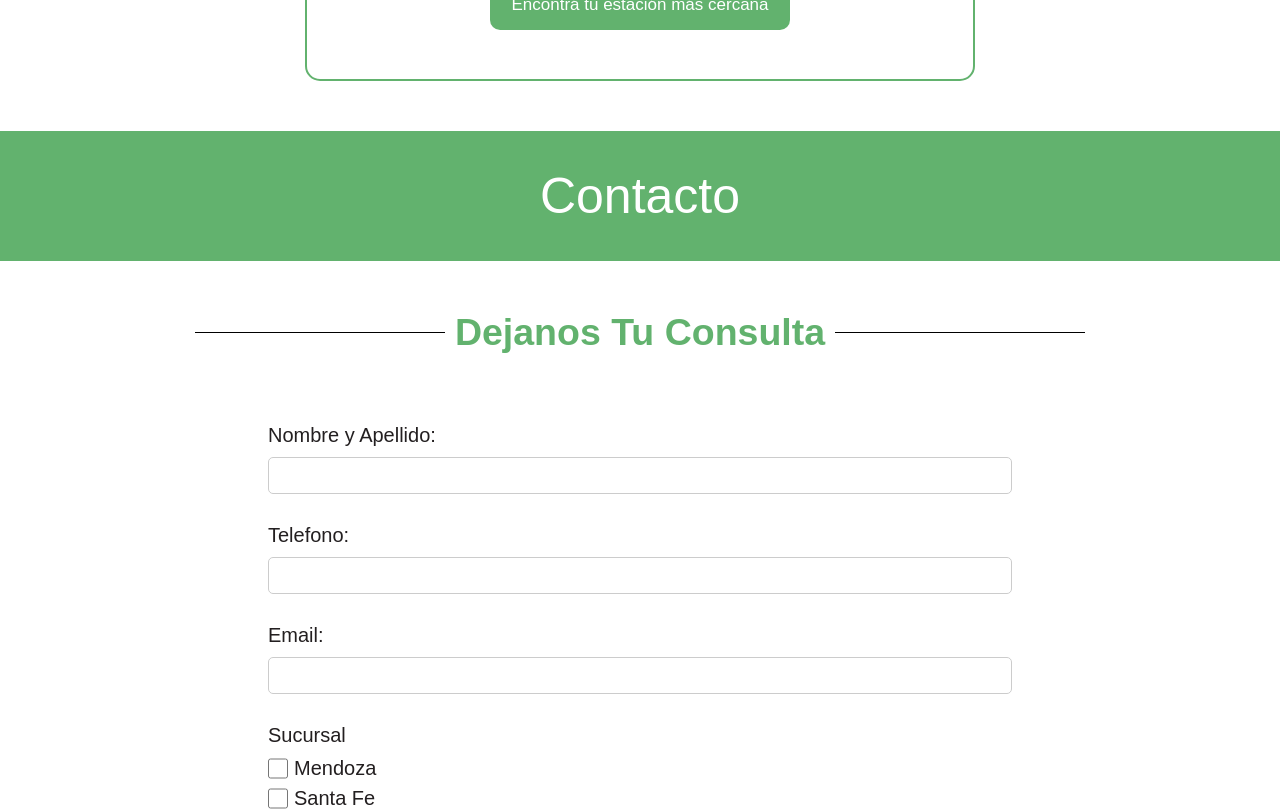
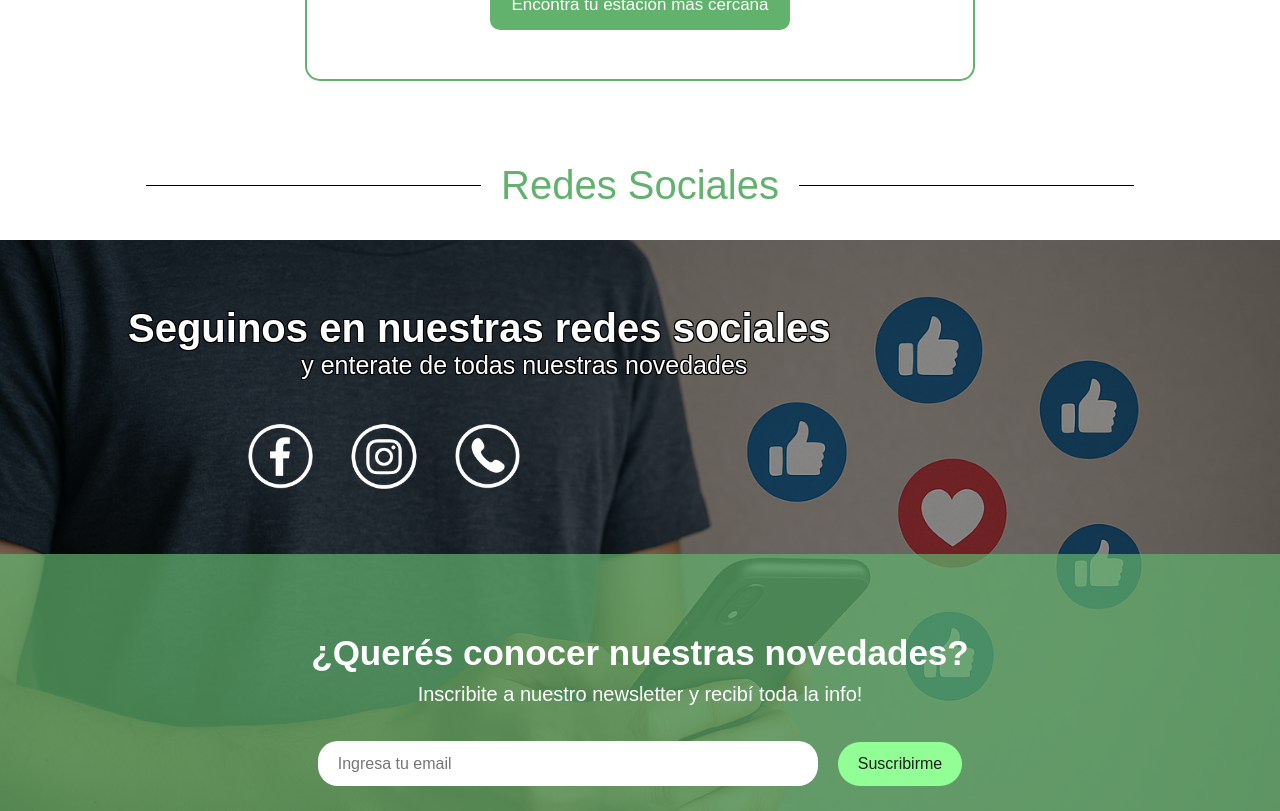
Before and after one commit to IvanDerlich/esigas, a Next.js app: page /estaciones in a window 1280 px wide. Shown: the part 4260-5071 px from the top of the page. Built offline with nearby package versions, Linux system fonts and the light colour scheme; a web font is replaced by a local one.

Commit message:
Desactivo formularios de contacto

```diff
--- a/src/app/components/contact/contact.tsx
+++ b/src/app/components/contact/contact.tsx
@@ -11,9 +11,12 @@ const abyssinica = Abyssinica_SIL({
 
 interface ContactFormProps {
   showCheckboxes?: boolean;
+  showContact?: boolean; // ✅ nuevo booleano
 }
 
-export default function Contact({ showCheckboxes = false }: ContactFormProps) {
+export default function Contact({ showCheckboxes = false, showContact = true }: ContactFormProps) {
+  if (!showContact) return null; // ✅ si es false, no renderiza nada
+
   return (
     <>
       <div
--- a/src/app/equipos/page.tsx
+++ b/src/app/equipos/page.tsx
@@ -124,7 +124,7 @@ export default function Page() {
           <TestimonialCarousel />
         </div>
         <div id="contacto">
-          <Contact />
+          <Contact showContact={false} />
         </div>
         <Location />
         <SocialNetwork />
--- a/src/app/estaciones/page.tsx
+++ b/src/app/estaciones/page.tsx
@@ -170,7 +170,7 @@ export default function Page() {
           </div>
         </div>
         <div id="contacto">
-          <Contact showCheckboxes />
+          <Contact showContact={false} showCheckboxes />
         </div>
         <SocialNetwork />
         <Link href="/" className={styles.btnWhatsapp}>
--- a/src/app/oblea-reprueba/page.tsx
+++ b/src/app/oblea-reprueba/page.tsx
@@ -86,7 +86,7 @@ export default function Page() {
             </div>
           </div>
         </div>
-        <Contact />
+        <Contact showContact={false} />
         <Location />
         <SocialNetwork />
         <Link href="/" className={styles.btnWhatsapp}>
```
